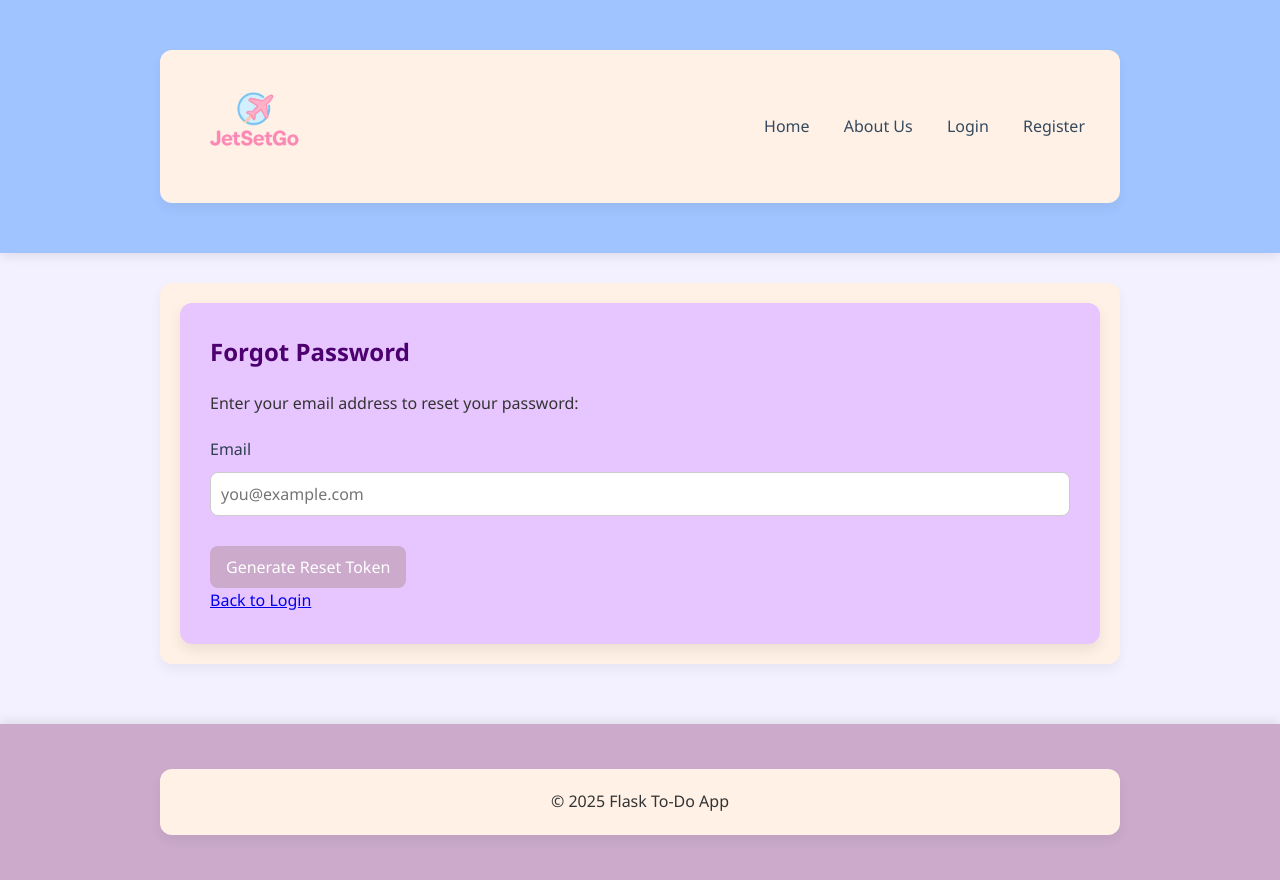
After one commit to lumia-Qcode/JetSetGo, a Flask app: page /forgot_password in a window 1280 px wide. The commit adds this page. Run offline with Flask 3, Linux system fonts and the light colour scheme.

Commit message:
Implemented Forgot Password

```diff
--- a/app/routes/auth.py
+++ b/app/routes/auth.py
@@ -1,5 +1,5 @@
 from flask import Blueprint, render_template, url_for, flash, request, session, redirect, Flask
-from app.models import User
+from app.models import User, PasswordResetToken
 
 auth_bp = Blueprint('auth', __name__)   # create Blueprint for auth routes
 app = Flask(__name__)   # Create Flask instance (used here only for session secret key — not typically needed in blueprints)
@@ -56,3 +56,50 @@ def register():
         flash('Registered Successfully!', 'success')    #  If registration successful → show success and redirect to login
         return redirect(url_for('auth.login'))
     return render_template('register.html')
+
+#==========================================================================================================
+@auth_bp.route("/forgot_password", methods=["GET", "POST"])
+def forgot_password():
+    if request.method == "POST":
+        email = request.form.get("email")
+        user = User.query.filter_by(email=email).first()
+        if user:
+            token = PasswordResetToken.generate_token(user)
+            reset_url = url_for("auth.reset_password", token=token, _external=True)
+
+            # Send email using your email service
+            print(f"Reset link for {user.email}: {reset_url}")
+            PasswordResetToken.send_email(user.email, "Reset Password", f"Click to reset: {reset_url}")
+
+        flash("If your email exists, a reset link has been sent.", "info")
+        return redirect(url_for("auth.login"))
+
+    return render_template("forgot_password.html")
+
+#===================================================================================================================
+@auth_bp.route("/reset_password/<token>", methods=["GET", "POST"])
+def reset_password(token):
+    reset_token = PasswordResetToken.query.filter_by(token=token).first_or_404()
+
+    if not reset_token.is_valid():
+        flash("Invalid or expired token.", "danger")
+        return redirect(url_for("auth.forgot_password"))
+
+    if request.method == "POST":
+        new_password = request.form.get("password")
+        confirm_password = request.form.get("confirm_password")
+
+        if new_password != confirm_password:
+            flash("Passwords do not match.", "danger")
+            return redirect(url_for("auth.reset_password", token=token))
+
+        try:
+            reset_token.reset_password(new_password)
+            flash("Password updated successfully!", "success")
+        except ValueError:
+            flash("Invalid or expired token.", "danger")
+            return redirect(url_for("auth.forgot_password"))
+
+        return redirect(url_for("auth.login"))
+
+    return render_template("reset_password.html", token=token)
--- /dev/null
+++ b/app/templates/forgot_password.html
@@ -0,0 +1,22 @@
+{% extends 'base.html' %}
+{% block title %}Forgot Password{% endblock %}
+
+{% block content %}
+<div class="login-box">
+    <h2>Forgot Password</h2>
+    <p>Enter your email address to reset your password:</p>
+
+    <form method="POST" action="{{ url_for('auth.forgot_password') }}">
+        <div class="form-group">
+            <label for="email">Email</label>
+            <input type="email" name="email" id="email" required class="form-control" placeholder="you@example.com">
+        </div>
+
+        <button type="submit" class="btn btn-primary mt-2">Generate Reset Token</button>
+    </form>
+
+    <p class="mt-3">
+        <a href="{{ url_for('auth.login') }}">Back to Login</a>
+    </p>
+</div>
+{% endblock %}
--- a/app/templates/login.html
+++ b/app/templates/login.html
@@ -23,9 +23,12 @@
             </div>
         </div>
 
-
         <button type="submit" class="btn">Login</button>
     </form>
+
+    <div class="mt-3">
+        <a href="{{ url_for('auth.forgot_password') }}" class="btn btn-link">Forgot Password?</a>
+    </div>
 </div>
 {% endblock %}
 
```
Also changed, not shown: app/__init__.py (+12 -0 lines), app/models.py (+51 -0 lines), app/templates/reset_password.html (added, +35 -0 lines), instance/todo.db.
